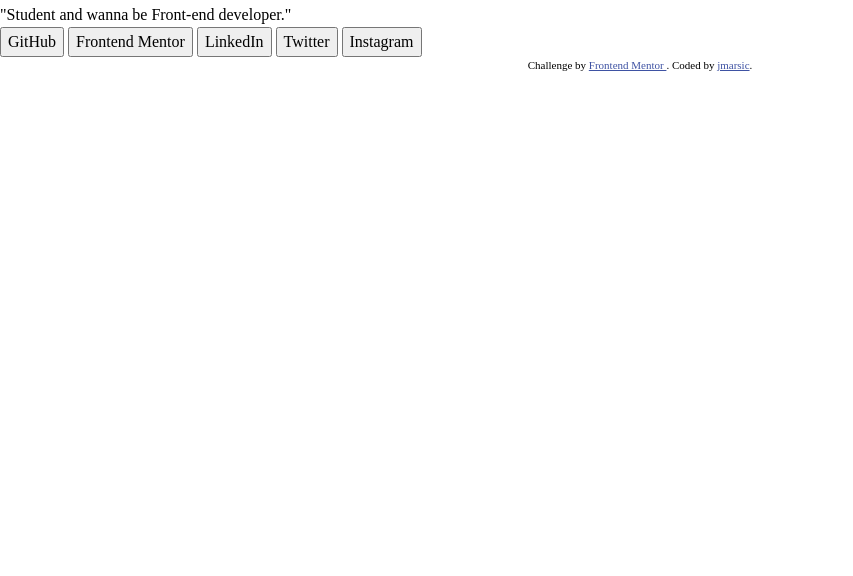
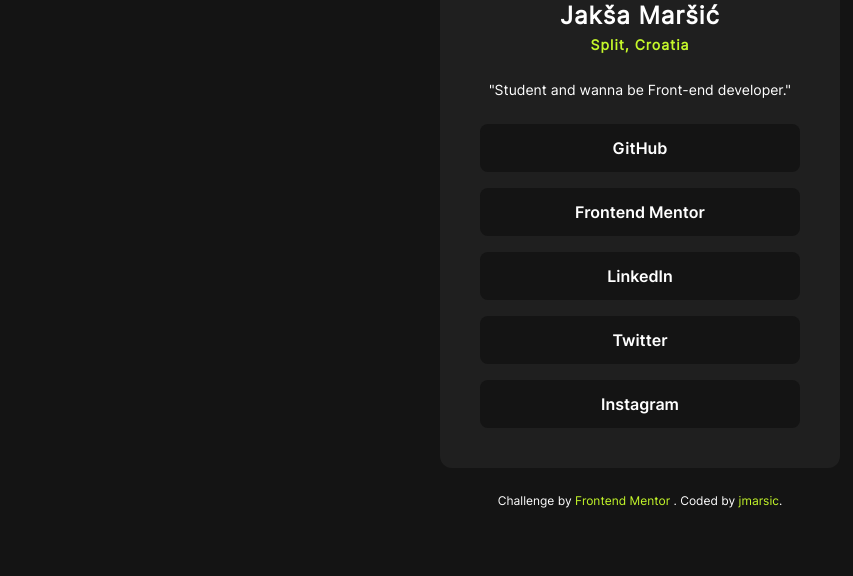
Before and after one commit to jmarsic/social-links-profile-project, a plain HTML site: page index.html in a window 1280 px wide. Shown: the part 224-800 px from the top of the page, without its empty margins (0-853 px from the left). Drawn offline with Linux system fonts and the light colour scheme.

Commit message:
add links to html and all styles for page

```diff
--- a/index.html
+++ b/index.html
@@ -10,23 +10,54 @@
       href="./assets/images/favicon-32x32.png"
     />
     <title>Frontend Mentor | Social links profile</title>
-    <link rel="stylesheet" href="./style.css">
+    <link rel="stylesheet" href="./style.css" />
   </head>
   <body>
+    <div>
       <main class="hero">
         <img
           src="./assets/images/author.png"
           alt="author image"
+          height="100"
+          width="100"
           class="hero__image"
         />
         <h1 class="hero__title-name">Jakša Maršić</h1>
         <h2 class="hero__subtitle-location">Split, Croatia</h2>
         <p class="hero__about">"Student and wanna be Front-end developer."</p>
+        <div class="hero__links-wrapper">
+          <a
+            href="https://github.com/jmarsic"
+            target="_blank"
+            class="hero__link"
+          >
             <button class="hero__btn">GitHub</button>
+          </a>
+          <a
+            href="https://www.frontendmentor.io/profile/jmarsic"
+            target="_blank"
+            class="hero__link"
+          >
             <button class="hero__btn">Frontend Mentor</button>
+          </a>
+          <a
+            href="https://www.linkedin.com/in/jak%C5%A1a-mar%C5%A1i%C4%87-b06673304/"
+            target="_blank"
+            class="hero__link"
+          >
             <button class="hero__btn">LinkedIn</button>
+          </a>
+          <a href="https://twitter.com/" target="_blank" class="hero__link">
             <button class="hero__btn">Twitter</button>
+          </a>
+          <a
+            href="https://www.instagram.com/jaksa.marsic/"
+            target="_blank"
+            class="hero__link"
+          >
             <button class="hero__btn">Instagram</button>
+          </a>
+        </div>
       </main>
       <div class="attribution">
         Challenge by
@@ -36,5 +67,6 @@
         . Coded by
         <a href="https://github.com/jmarsic" target="_blank">jmarsic</a>.
       </div>
+    </div>
   </body>
 </html>
--- a/style.css
+++ b/style.css
@@ -73,10 +73,82 @@
   isolation: isolate;
 }
 
+body {
+  background-color: var(--clr-neutral-900);
+  min-height: 100dvh;
+  display: flex;
+  justify-content: center;
+  align-items: center;
+  font-family: "Inter";
+}
+
+.hero {
+  background-color: var(--clr-neutral-700);
+  padding: 2.5rem;
+  border-radius: 0.75rem;
+  width: 400px;
+  margin-bottom: 1.5rem;
+}
+
+.hero__image {
+  margin: 0 auto;
+  margin-bottom: 1rem;
+}
+
+.hero__title-name {
+  color: var(--clr-neutral-100);
+  text-align: center;
+  font-size: 1.5rem;
+  letter-spacing: 1px;
+}
+
+.hero__subtitle-location {
+  color: var(--clr-primary-400);
+  text-align: center;
+  font-size: var(--fs-paragraph);
+  margin-bottom: 1.55rem;
+  letter-spacing: 1px;
+}
+
+.hero__about {
+  color: var(--clr-neutral-100);
+  font-size: var(--fs-paragraph);
+  text-align: center;
+  margin-bottom: 1.5rem;
+}
+
+.hero__links-wrapper {
+  display: flex;
+  flex-direction: column;
+}
+
+.hero__btn {
+  width: 100%;
+  background-color: var(--clr-neutral-900);
+  cursor: pointer;
+  color: var(--clr-neutral-100);
+  padding: 0.75rem;
+  border-radius: 0.5rem;
+  border: none;
+  font-family: "InterSemi";
+}
+
+.hero__link:not(:last-child) {
+  margin-bottom: 1rem;
+}
+
+.hero__btn:hover {
+  background-color: var(--clr-primary-400);
+  color: var(--clr-neutral-700);
+  font-family: "InterBold";
+}
+
 .attribution {
-  font-size: 11px;
+  font-size: 0.75rem;
   text-align: center;
+  color: var(--clr-neutral-100);
 }
 .attribution a {
-  color: hsl(228, 45%, 44%);
+  color: var(--clr-primary-400);
+  text-decoration: none;
 }
```
Lines whose indentation alone changed are shown as unchanged.
